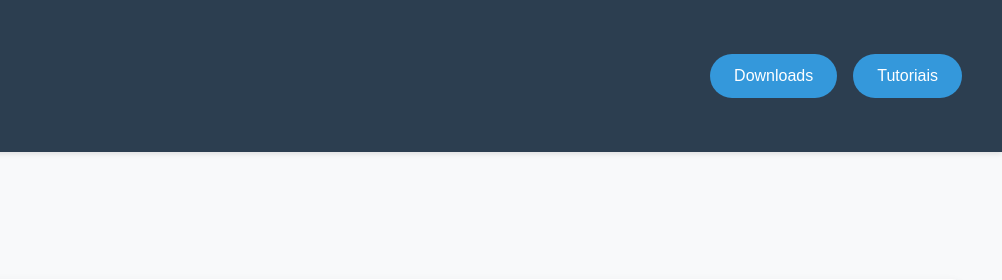
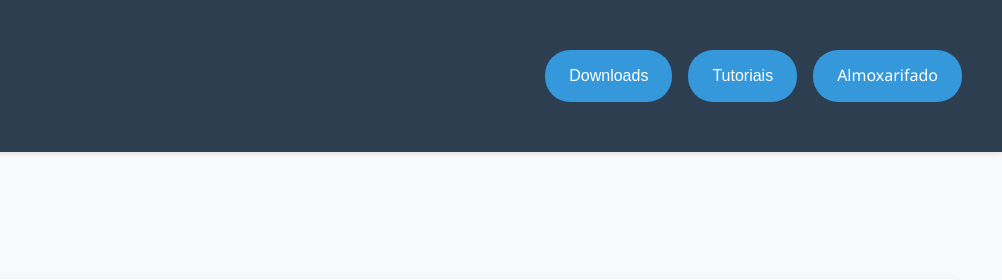
Before and after one commit to tiagofernandess/tf-download, a plain HTML site: page index.html in a window 1280 px wide. Shown: the top 280 px of the page, 278-1280 px from the left. Drawn offline with Linux system fonts and the light colour scheme.

Commit message:
adicionei mais um botão

```diff
--- a/index.html
+++ b/index.html
@@ -18,6 +18,9 @@
             <div class="nav-links">
                 <button class="nav-btn active" onclick="showSection('downloads')">Downloads</button>
                 <button class="nav-btn" onclick="showSection('tutoriais')">Tutoriais</button>
+                <a href="https://tiagofernandess.github.io/almoxarifado-spt/" class="nav-btn" target="_blank">
+                    Almoxarifado
+                </a>
             </div>
         </div>
     </nav>
@@ -74,8 +77,6 @@
                         <i class="fas fa-play"></i> Assistir
                     </a>
                 </div>
-
-
             </div>
         </div>
     </section>
--- a/styles.css
+++ b/styles.css
@@ -65,6 +65,7 @@ body {
     border-radius: 25px;
     transition: all 0.3s ease;
     font-size: 1rem;
+    text-decoration: none; /* Linha adicionada para remover sublinhado */
 }
 
 .nav-btn.active, .nav-btn:hover {
```
